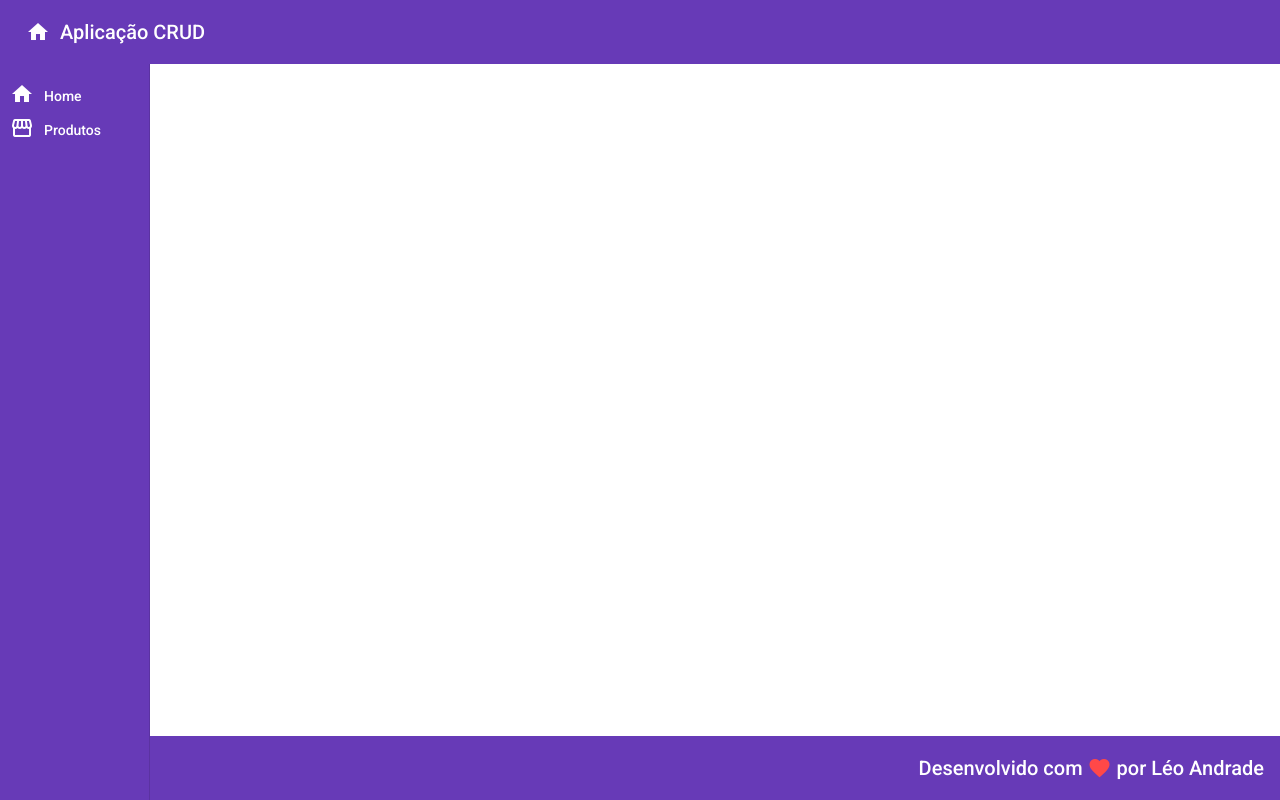
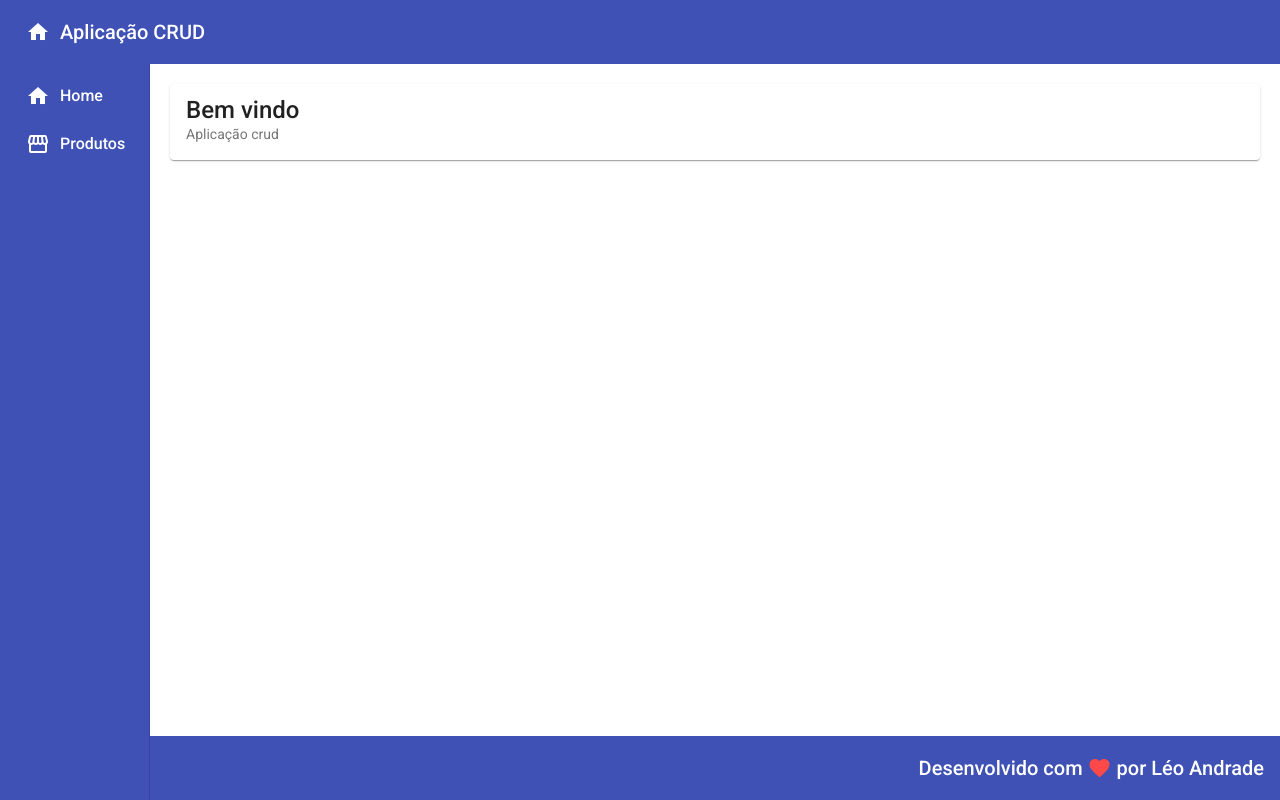
Before and after one commit to leoramos182/crud2, an Angular app in the folder frontend/: page / in a window 1280 px wide. Built offline with nearby package versions, Linux system fonts and the light colour scheme.

Commit message:
feito card

```diff
--- a/frontend/angular.json
+++ b/frontend/angular.json
@@ -50,7 +50,7 @@
               "src/assets"
             ],
             "styles": [
-              "./node_modules/@angular/material/prebuilt-themes/deeppurple-amber.css",
+              "./node_modules/@angular/material/prebuilt-themes/indigo-pink.css",
               "src/styles.css"
             ],
             "scripts": []
--- a/frontend/src/app/components/template/header/header.component.html
+++ b/frontend/src/app/components/template/header/header.component.html
@@ -1,4 +1,4 @@
-<mat-toolbar class="toolbar" color='primary'>
+<mat-toolbar class="toolbar mat-elevation-z4" color='primary'>
     <mat-icon class="icon-toolbar">home</mat-icon>
     <span>{{title}}</span>
 </mat-toolbar>
--- a/frontend/src/app/components/template/sidenav/navbar.component.css
+++ b/frontend/src/app/components/template/sidenav/navbar.component.css
@@ -1,11 +1,6 @@
-.sidenav a{
-    display: flex;
-    align-items: flex-end;
-    margin-top: 10px;
-}
+
 .sidenav{
-    background-color: #673ab7;
-    color: #fff;
+    background-color: #3f51b5;
     width: 150px;
 }
 .sidenav-icon{
@@ -14,3 +9,10 @@
 .sidenav-page-name{
     font-weight: 500;
 }
+.list a{
+    color: #fff;
+}
+.content{
+    padding: 20px;
+    background-color: #fff;
+}
--- a/frontend/src/app/components/template/sidenav/navbar.component.html
+++ b/frontend/src/app/components/template/sidenav/navbar.component.html
@@ -1,15 +1,18 @@
 <mat-sidenav-container class="container">
     <mat-sidenav class="sidenav" mode="side" opened fixedInViewport="true" fixedTopGap='64'>
         <mat-nav-list class="list">
-            <a>
+            <a mat-list-item>
                 <i class="material-icons sidenav-icon">home</i>
                 <span class="sidenav-page-name">Home</span>
             </a>
-            <a>
+            <a mat-list-item>
                 <i class="material-icons sidenav-icon">storefront</i>
                 <span class="sidenav-page-name">Produtos</span>
             </a>
 
         </mat-nav-list>
     </mat-sidenav>
+    <mat-sidenav-content class="content">
+        <app-home></app-home>
+    </mat-sidenav-content>
 </mat-sidenav-container>
--- /dev/null
+++ b/frontend/src/app/views/home/home.component.html
@@ -0,0 +1,4 @@
+<mat-card>
+    <mat-card-title>{{title}}</mat-card-title>
+    <mat-card-subtitle>{{subtitle}}</mat-card-subtitle>
+</mat-card>
--- /dev/null
+++ b/frontend/src/app/views/home/home.component.ts
@@ -0,0 +1,17 @@
+import { Component, OnInit } from '@angular/core';
+
+@Component({
+  selector: 'app-home',
+  templateUrl: './home.component.html',
+  styleUrls: ['./home.component.css']
+})
+export class HomeComponent implements OnInit {
+  title='Bem vindo'
+  subtitle='Aplicação crud'
+
+  constructor() { }
+
+  ngOnInit(): void {
+  }
+
+}
```
Also changed, not shown: frontend/src/app/app.module.ts (+7 -3 lines), frontend/src/app/views/home/home.component.css (added).
